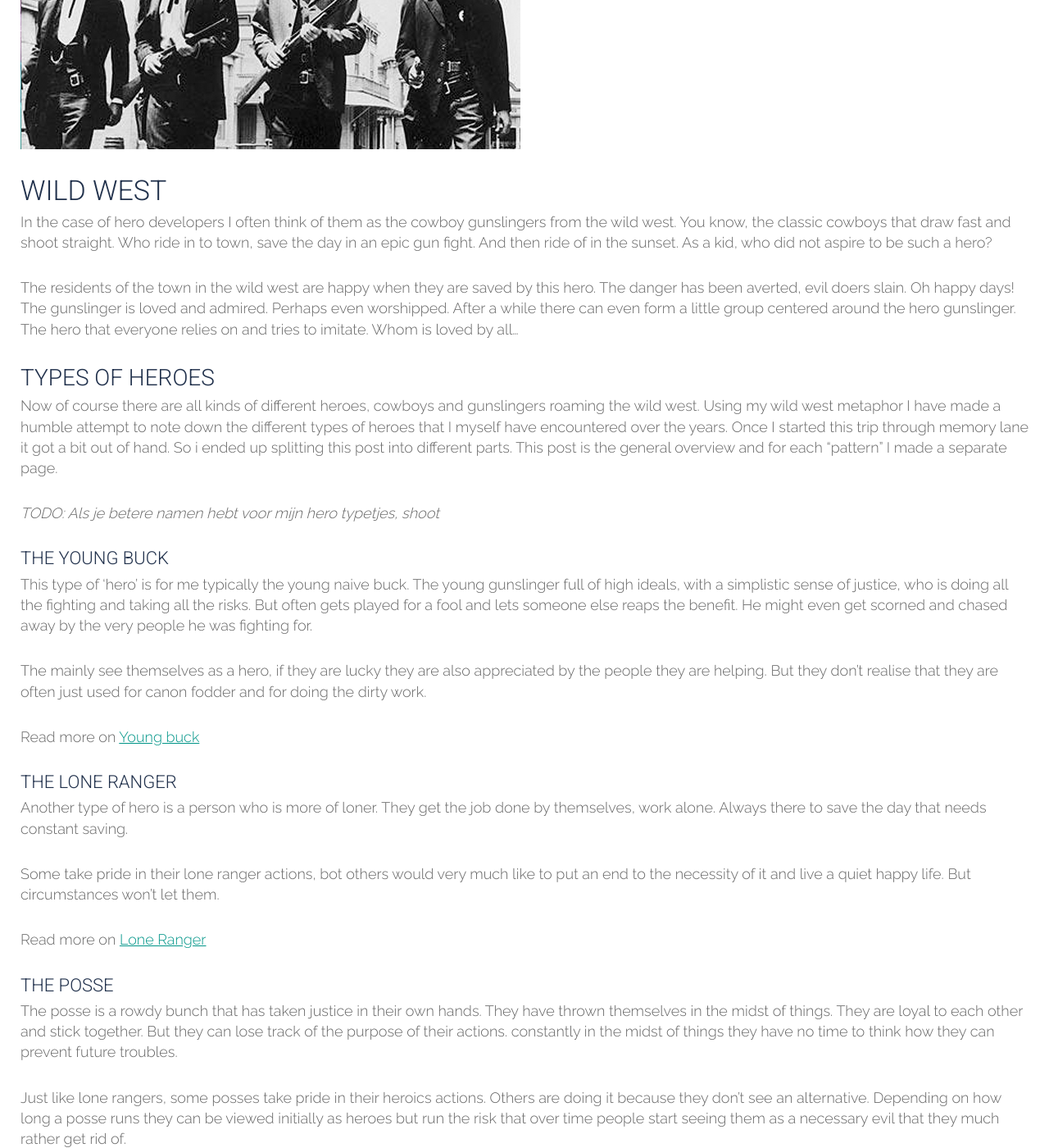
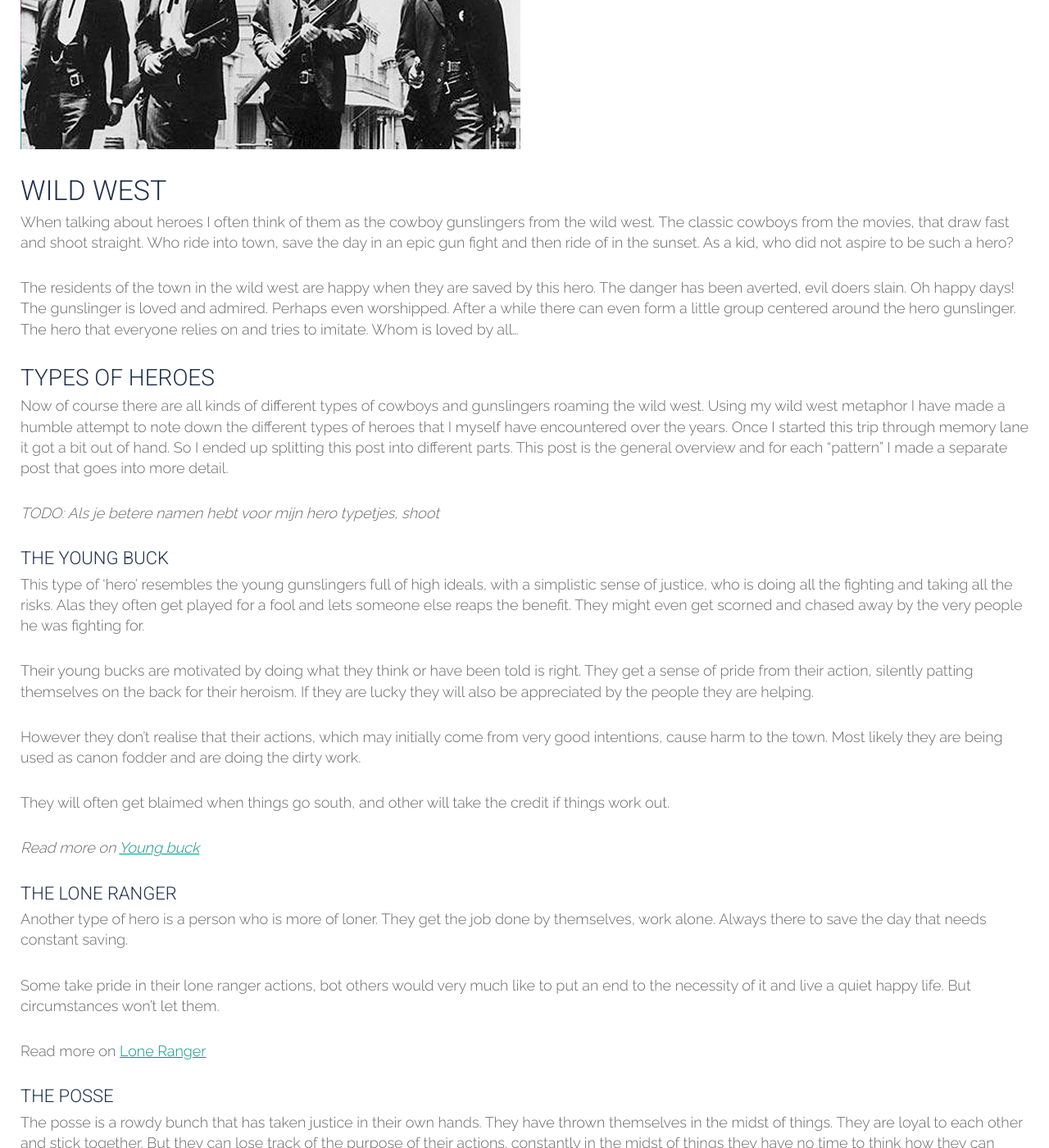
Before and after one commit to tripledio/tripledio.github.io, a Jekyll site: the page built from _posts/2018-05-10-Heroes.md, in a window 1280 px wide and 1400 px high, scrolled down 1157 px. Shown: the whole window at 82% size. Built offline with Jekyll 4.4.1, drawn with Linux system fonts in a browser that asks for light colours.

Commit message:
young buck

```diff
--- a/_posts/2018-05-10-Heroes.md
+++ b/_posts/2018-05-10-Heroes.md
@@ -16,23 +16,27 @@
 
 ## Wild west
 
-In the case of hero developers I often think of them as the cowboy gunslingers from the wild west. You know, the classic cowboys that draw fast and shoot straight. Who ride in to town, save the day in an epic gun fight. And then ride of in the sunset. As a kid, who did not aspire to be such a hero?
+When talking about heroes I often think of them as the cowboy gunslingers from the wild west. The classic cowboys from the movies, that draw fast and shoot straight. Who ride into town, save the day in an epic gun fight and then ride of in the sunset. As a kid, who did not aspire to be such a hero?
 
 The residents of the town in the wild west are happy when they are saved by this hero. The danger has been averted, evil doers slain. Oh happy days! The gunslinger is loved and admired. Perhaps even worshipped. After a while there can even form a little group centered around the hero gunslinger. The hero that everyone relies on and tries to imitate. Whom is loved by all...
 
 ### Types of heroes
 
-Now of course there are all kinds of different heroes, cowboys and gunslingers roaming the wild west. Using my wild west metaphor I have made a humble attempt to note down the different types of heroes that I myself have encountered over the years. Once I started this trip through memory lane it got a bit out of hand. So i ended up splitting this post into different parts. This post is the general overview and for each "pattern" I made a separate page.
+Now of course there are all kinds of different types of cowboys and gunslingers roaming the wild west. Using my wild west metaphor I have made a humble attempt to note down the different types of heroes that I myself have encountered over the years. Once I started this trip through memory lane it got a bit out of hand. So I ended up splitting this post into different parts. This post is the general overview and for each "pattern" I made a separate post that goes into more detail.
 
 *TODO: Als je betere namen hebt voor mijn hero typetjes, shoot*
 
 #### The young buck
 
-This type of 'hero' is for me typically the young naive buck. The young gunslinger full of high ideals, with a simplistic sense of justice, who is doing all the fighting and taking all the risks. But often gets played for a fool and lets someone else reaps the benefit. He might even get scorned and chased away by the very people he was fighting for.
+This type of 'hero' resembles the young gunslingers full of high ideals, with a simplistic sense of justice, who is doing all the fighting and taking all the risks. Alas they often get played for a fool and lets someone else reaps the benefit. They might even get scorned and chased away by the very people he was fighting for.
 
-The mainly see themselves as a hero, if they are lucky they are also appreciated by the people they are helping. But they don't realise that they are often just used for canon fodder and for doing the dirty work.
+Their young bucks are motivated by doing what they think or have been told is right. They get a sense of pride from their action, silently patting themselves on the back for their heroism. If they are lucky they will also be appreciated by the people they are helping.
 
-Read more on [Young buck](/11/05/2018/youngbuck/)
+However they don't realise that their actions, which may initially come from very good intentions, cause harm to the town. Most likely they are being used as canon fodder and are doing the dirty work.
+
+They will often get blaimed when things go south, and other will take the credit if things work out.
+
+*Read more on [Young buck](/11/05/2018/youngbuck/)*
 
 #### The lone ranger
 
```
